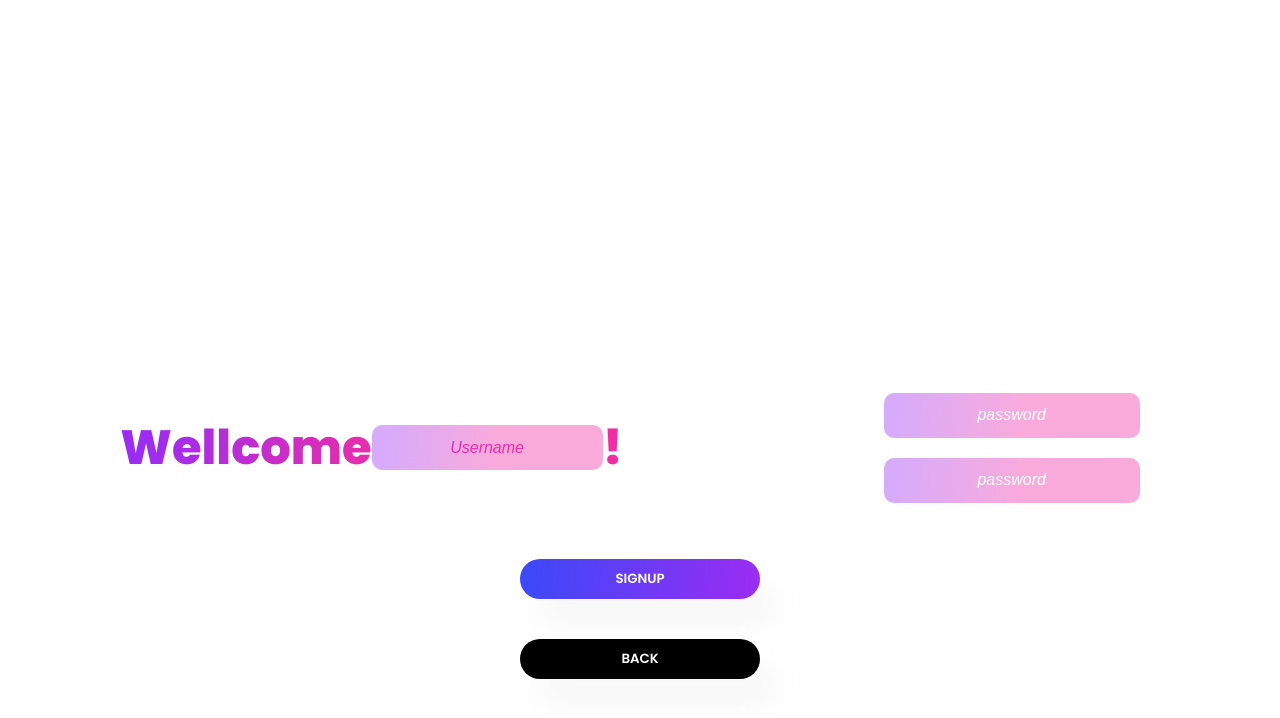
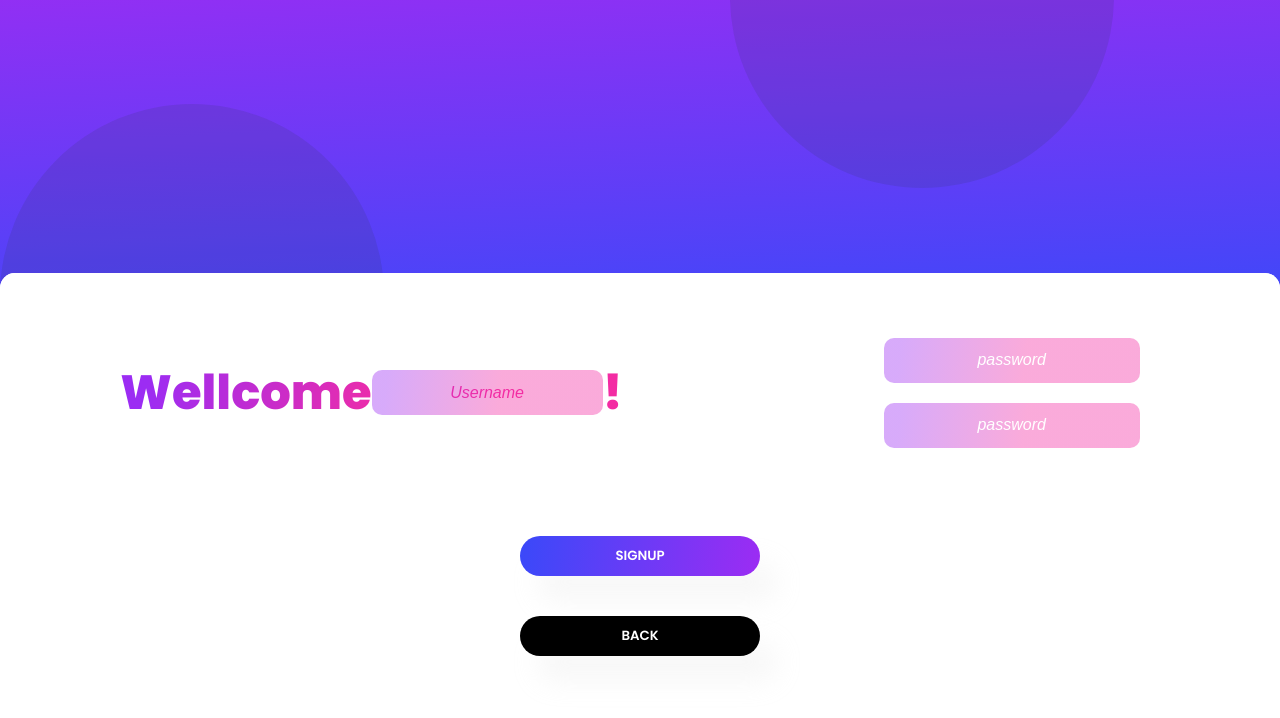
Before and after one commit to AgiTochka/todo-app, a React (Create React App) app: page /register in a window 1280 px wide. Shown: the top 718 px of the page. Built offline with nearby package versions, Linux system fonts and the light colour scheme.

Commit message:
feat: component header and animation on pages

```diff
--- /dev/null
+++ b/src/components/header/header.css
@@ -0,0 +1,48 @@
+.header-wellcome {
+    background: linear-gradient(177.23deg, #9C2CF3 -13.49%, #3A49F9 109.75%);
+    width: 100vw;
+    height: 36vh;
+    margin: 0;
+    position: relative;
+
+}
+
+.responsive-box {
+    position: absolute;
+}
+
+.responsive-box.two {
+    top: calc((-17vh + -20vw)/2);
+    right: 13%;
+}
+
+.responsive-box.one {
+    top: 13vh;
+}
+.circle {
+    max-width: 400px;
+    width: 30vw;
+    background-color: #2E3A59;
+    opacity: 0.15;
+    border-radius: 50%;
+    z-index: 0;
+}
+
+.circle::before {
+    content: "";
+    display: block;
+    padding-top: 100%;
+}
+
+@media screen and (max-width: 800px) {
+    .responsive-box.one {
+        top: 20vw;
+    }
+    .responsive-box.two {
+        top: -16vw;
+        right: 10%;
+    }
+    .circle{
+        width: 43vw !important;
+    }
+  }
--- /dev/null
+++ b/src/components/header/header.jsx
@@ -0,0 +1,20 @@
+import React from "react";
+import './header.css'
+
+const Header = () => {
+
+    return (
+        <div className='header-wellcome'>
+            <div className='responsive-box one'>
+                <div className='circle '></div>
+            </div>
+            <div className='responsive-box two'>
+                <div className='circle'></div>
+            </div>
+        </div>
+    );
+
+
+}
+
+export default Header;
--- a/src/pages/login/Login.css
+++ b/src/pages/login/Login.css
@@ -1,11 +1,14 @@
 .main-login {
+    width: 100vw;
+    height: calc(100vh - 36vh + 5px);
+    background-color: white;
     border-radius: 15px;
     position: fixed;
     left: 0;
     right: 0;
-    top: 7px;
-    animation-duration: 1s;
-    animation-name: login;
+    top: calc(36vh - 15px);
+    z-index: 3;
+
 }
 
 .form-login {
@@ -13,13 +16,15 @@
     background-color: white;
     border-radius: 15px;
     height: calc(100vh - 36vh + 15px - 13vh);
-    position: absolute;
+    position: fixed;
     top: calc(36vh - 15px);
     left: 0;
     right: 0;
     display: flex;
-    padding-top: 10vh;
+    padding-top: 2vh;
     flex-wrap: wrap;
+    animation-duration: 0.5s;
+    animation-name: login;
 }
 
 .text-wellcome {
@@ -115,3 +120,18 @@ input::placeholder {
 .btn-back {
     background: black;
 }
+
+
+
+@keyframes login{
+    from{
+        top: calc(36vh - 15px);
+        left: -300%;
+        right: 0;
+    }
+    to{
+        top: calc(36vh - 15px);
+        left: 0;
+        right: 0;
+    }
+}
--- a/src/pages/login/Login.jsx
+++ b/src/pages/login/Login.jsx
@@ -1,6 +1,7 @@
 import React from 'react';
 import './Login.css';
 import { Link } from 'react-router-dom';
+import Header from '../../components/header/header';
 
 class Login extends React.Component {
     /* constructor(props) {
@@ -11,6 +12,8 @@ class Login extends React.Component {
 
     render() {
         return (
+            <>
+            <Header/>
             <div className='main-login'>
                 <div className='form-login'>
                     <div className='text-wellcome'>
@@ -36,6 +39,7 @@ class Login extends React.Component {
                     </div>
                 </div>
             </div>
+            </>
         );
     }
 }
--- a/src/pages/registration/Registration.css
+++ b/src/pages/registration/Registration.css
@@ -1,10 +1,14 @@
 .main-registr {
+    width: 100vw;
+    height: calc(100vh - 36vh + 5px);
+    background-color: white;
+    border-radius: 15px;
     position: fixed;
     left: 0;
     right: 0;
-    top: 7px;
-    animation-duration: 1s;
-    animation-name: registr;
+    top: calc(36vh - 15px);
+    z-index: 3;
+
 }
 
 .form-registr {
@@ -12,13 +16,15 @@
     background-color: white;
     border-radius: 15px;
     height: calc(100vh - 36vh + 15px - 13vh);
-    position: absolute;
+    position: fixed;
     top: calc(36vh - 15px);
     left: 0;
     right: 0;
     display: flex;
-    padding-top: 10vh;
+    padding-top: 2vh;
     flex-wrap: wrap;
+    animation-duration: 0.6s;
+    animation-name: registr;
 
 }
 
@@ -135,3 +141,17 @@ input::placeholder {
 .btn-back {
     background-color: black;
 }
+
+
+@keyframes registr{
+    from{
+        top: calc(36vh - 15px);
+        left: 300%;
+        right: 0;
+    }
+    to{
+        top: calc(36vh - 15px);
+        left: 0;
+        right: 0;
+    }
+}
--- a/src/pages/registration/Registration.jsx
+++ b/src/pages/registration/Registration.jsx
@@ -1,6 +1,7 @@
 import React from 'react';
 import './Registration.css';
 import { Link } from 'react-router-dom';
+import Header from '../../components/header/header';
 
 
 
@@ -58,6 +59,8 @@ class Registr extends React.Component {
     }
     render() {
         return (
+            <>
+                <Header/>
                 <div className='main-registr'>
                     <div className='form-registr'>
                         <div className='text-wellcome'>
@@ -84,6 +87,7 @@ class Registr extends React.Component {
                         </div>
                     </div>
                 </div>
+            </>
         );
     }
 
--- a/src/pages/wellcome/Wellcome.css
+++ b/src/pages/wellcome/Wellcome.css
@@ -2,43 +2,6 @@ body {
     margin: 0;
 }
 
-.header-wellcome {
-    background: linear-gradient(177.23deg, #9C2CF3 -13.49%, #3A49F9 109.75%);
-    width: 100vw;
-    height: 36vh;
-    margin: 0;
-    position: relative;
-
-}
-
-
-.responsive-box {
-    position: absolute;
-
-
-}
-
-.responsive-box.two {
-    top: calc((-17vh + -20vw)/2);
-    right: 13%;
-}
-
-.responsive-box.one {
-    top: 13vh;
-}
-
-@media screen and (max-width: 800px) {
-    .responsive-box.one {
-        top: 20vw;
-    }
-    .responsive-box.two {
-        top: -16vw;
-        right: 10%;
-    }
-    .circle{
-        width: 43vw !important;
-    }
-  }
 
   @media screen and (max-width: 800px) {
     .main-wellcome{
@@ -57,27 +20,10 @@ body {
 
   }
 
-.circle {
-    max-width: 400px;
-    width: 30vw;
-    /* поддерживаются любые единицы, в том числе проценты */
-    background-color: #2E3A59;
-    opacity: 0.15;
-    border-radius: 50%;
-}
-
-.circle::before {
-    content: "";
-    display: block;
-    padding-top: 100%;
-
-}
 
 
 
 .main-wellcome {
-    box-sizing: border-box;
-    -moz-box-sizing: border-box; /* Для Firefox */
     width: 100vw;
     background-color: white;
     border-radius: 15px;
@@ -147,17 +93,3 @@ body {
 
 
 }
-
-
-@keyframes registr{
-    from{
-        top: 0;
-        left: 300%;
-        right: 0;
-    }
-    to{
-        top: 7px;
-        left: 0;
-        right: 0;
-    }
-}
--- a/src/pages/wellcome/Wellcome.jsx
+++ b/src/pages/wellcome/Wellcome.jsx
@@ -1,25 +1,17 @@
 import React from 'react';
 import { Link } from 'react-router-dom';
+import Header from '../../components/header/header';
 import './Wellcome.css';
 
 const Wellcome = () => {
 
     return (
         <>
-            <div className='header-wellcome'>
-                <div className='responsive-box one'>
-                    <div className='circle '></div>
-                </div>
-                <div className='responsive-box two'>
-                    <div className='circle'></div>
-                </div>
-            </div>
+            <Header />
             <div className='main-wellcome'>
                 <div className="text-wellcome">
                     <p>TODO</p><p><b>CHECK</b></p><p>.</p>
                 </div>
-
-
                 <div className='btn'>
                     <Link to={"/login"}>
                         <button className='btn-sign'>LOGIN</button>
@@ -28,13 +20,8 @@ const Wellcome = () => {
                         <button className='btn-sign'>SIGNUP</button>
                     </Link>
                 </div>
-
-
             </div>
-
-
         </>
-
 
     )
 }
```
Lines whose indentation alone changed are shown as unchanged.
